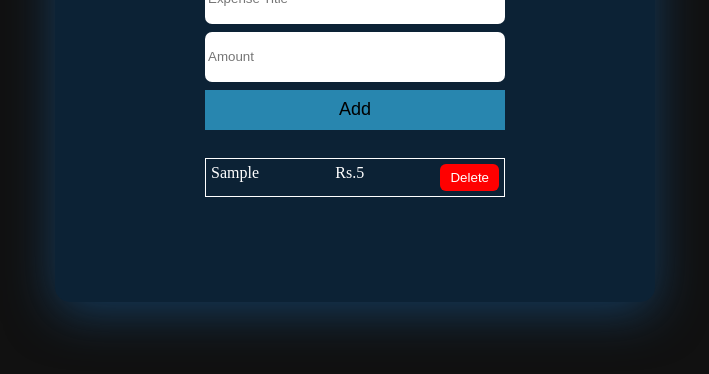
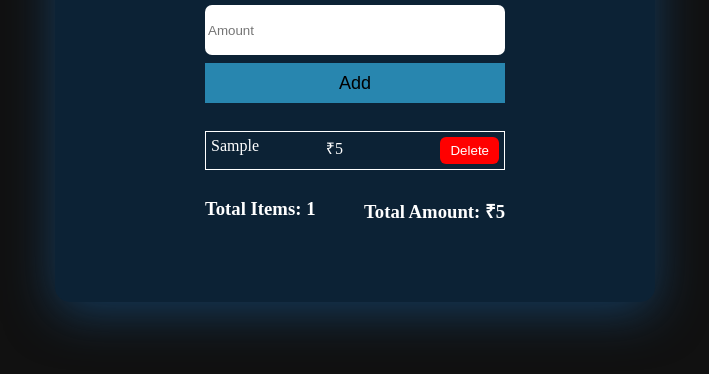
Before and after one commit to PARAS-KALURA/expense-tracker, a plain HTML site: page index.html in a window 1280 px wide. Both pictures are taken after typing "Sample", "5" into the empty fields and a click on the button "Add". Shown: the part 228-602 px from the top of the page, without its empty margins (285-994 px from the left). Drawn offline with Linux system fonts and the light colour scheme.

Commit message:
total done

```diff
--- a/index.html
+++ b/index.html
@@ -16,6 +16,10 @@
        <input type="number" id="amount"  placeholder="Amount">
        <button id="btn">Add</button>
        <div id="list"></div>
+       <div id="total">
+       <h3 id="totalAmount" ></h3>
+       <h3 id="totalItem" ></h3>
+       </div>
        </div>
        </div>
     </main>
--- a/script.js
+++ b/script.js
@@ -2,6 +2,8 @@ const title = document.getElementById("title");
 const amount = document.getElementById("amount");
 const btn = document.getElementById("btn");
 const list = document.getElementById("list");
+
+let expenses = [];
 
 btn.addEventListener("click", () => {
   const expenseTitle = title.value.trim();
@@ -12,26 +14,38 @@ btn.addEventListener("click", () => {
     return;
   }
 
-  const item = document.createElement("div"); //<div></div>
-  item.classList.add("item"); // <div class="item"></div>
+  const item = document.createElement("div");
+  item.classList.add("item");
 
+  item.innerHTML = `
+    <p>${expenseTitle}</p>
+    <p>₹${expenseAmount}</p>
+    <button class="dltBtn">Delete</button>
+  `;
 
-  item.innerHTML = `<p>${expenseTitle}</p>  <p>Rs.${expenseAmount}</p>
-  <button class="dltBtn">Delete</button>
-`;
+  // Add amount to array
+  expenses.push(Number(expenseAmount));
+  updateTotal();
 
-
-
-
- const dltBtn = item.querySelector('.dltBtn');
+  const dltBtn = item.querySelector('.dltBtn');
 
   dltBtn.addEventListener("click", () => {
-   item.remove();
-  })
+    // Remove that amount from array
+    expenses = expenses.filter((amt) => amt !== Number(expenseAmount));
+    updateTotal();
+    item.remove();
+  });
 
-   list.appendChild(item);
+  list.appendChild(item);
 
   title.value = "";
   amount.value = "";
+});
 
-});
+function updateTotal() {
+  const totalAmount = expenses.reduce((sum, amt) => sum + amt, 0);
+  const totalItem = expenses.length
+  document.getElementById("totalAmount").innerText = `Total Amount: ₹${totalAmount}`;
+  document.getElementById("totalItem").innerText = `Total Items: ${totalItem}`
+
+}
--- a/style.css
+++ b/style.css
@@ -61,9 +61,32 @@ main {
     justify-content: space-between;
     border: 1px solid white;
     padding: 5px;
+    margin-bottom: 10px;
 
 }
 
+.item p{
+    width: 100%;
+}
+
+#totalAmount, #totalItem {
+  color: rgb(255, 255, 255); /* or any visible color */
+  margin-top: 10px;
+}
+
+#total{
+    display: flex;
+    justify-content: space-between;
+
+}
+
+#totalAmount{
+  order: 2;
+}
+
+#totalItem{
+    order:1 ;
+}
 
 
 
```
